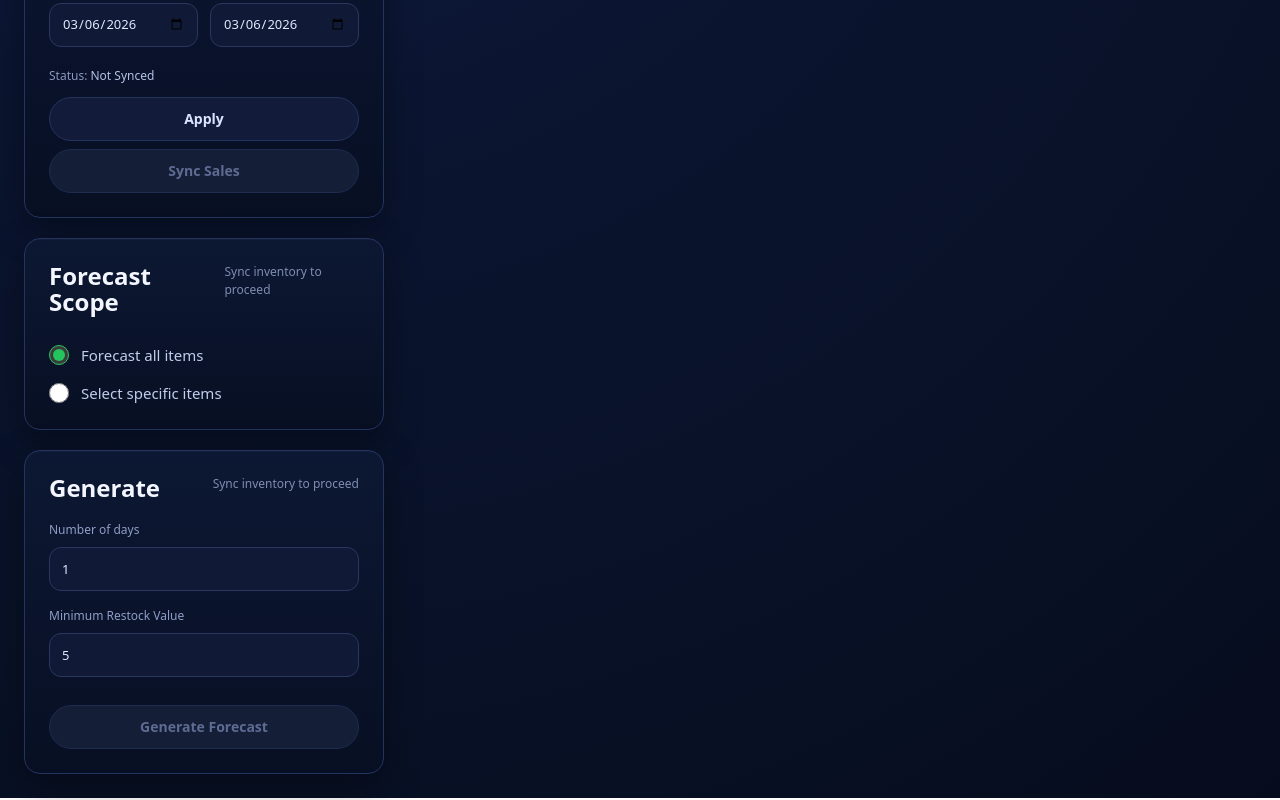
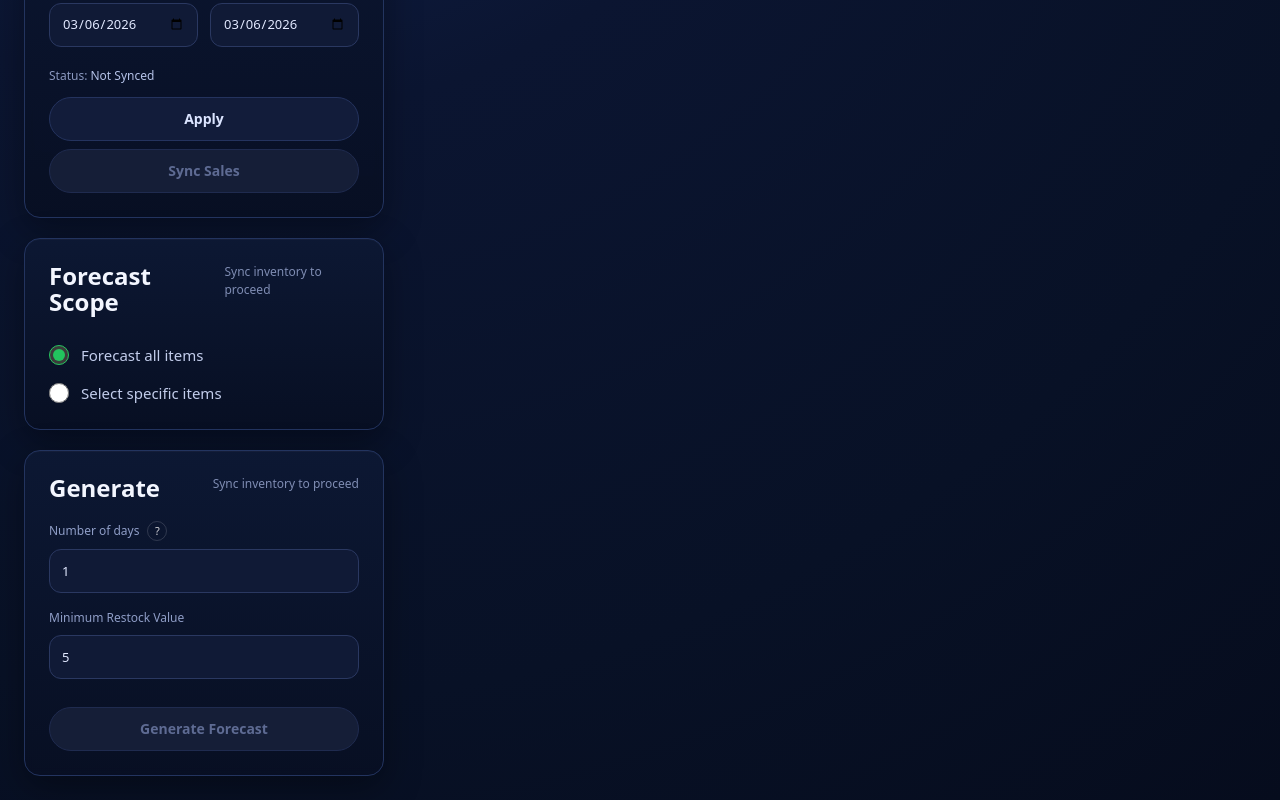
Before and after one commit to Ahmedmostafaa16/merchy-frontend, a React (Create React App) app: page / in a window 1280 px wide. Shown: the part 476-1276 px from the top of the page. Built offline with nearby package versions, Linux system fonts and the light colour scheme.

Commit message:
Add dismissible helper popup for Number of Days input to improve UX

```diff
--- a/src/pages/Dashboard.jsx
+++ b/src/pages/Dashboard.jsx
@@ -61,8 +61,10 @@ const Dashboard = () => {
   const [forecastData, setForecastData] = useState([]);
   const [rawTableSearch, setRawTableSearch] = useState("");
   const [rawTableStatusFilter, setRawTableStatusFilter] = useState("all");
+  const [showDaysHelp, setShowDaysHelp] = useState(false);
   const itemSearchBoxRef = useRef(null);
   const breakdownRequestRef = useRef(0);
+  const daysHelpRef = useRef(null);
   const canShowKpis = inventorySynced && salesSynced;
 
   const extractMetricValue = useCallback((payload) => {
@@ -378,6 +380,25 @@ const Dashboard = () => {
       document.removeEventListener("touchstart", handlePointerDown);
     };
   }, []);
+
+  useEffect(() => {
+    const handleOutsideClick = (event) => {
+      if (!daysHelpRef.current) return;
+      if (!daysHelpRef.current.contains(event.target)) {
+        setShowDaysHelp(false);
+      }
+    };
+
+    if (showDaysHelp) {
+      document.addEventListener("mousedown", handleOutsideClick);
+      document.addEventListener("touchstart", handleOutsideClick);
+    }
+
+    return () => {
+      document.removeEventListener("mousedown", handleOutsideClick);
+      document.removeEventListener("touchstart", handleOutsideClick);
+    };
+  }, [showDaysHelp]);
 
   useEffect(() => {
     if (!shop) {
@@ -920,8 +941,39 @@ const Dashboard = () => {
                 <p className="panel-note">Sync inventory to proceed</p>
               </div>
 
-              <div className="mt-5">
-                <label className="field-label mb-2 block">Number of days</label>
+              <div className="relative mt-5" ref={daysHelpRef}>
+                <div className="mb-2 flex items-center gap-2">
+                  <label className="field-label">Number of days</label>
+                  <button
+                    type="button"
+                    aria-label="How number of days works"
+                    onClick={() => setShowDaysHelp((prev) => !prev)}
+                    className="inline-flex h-5 min-w-5 items-center justify-center rounded-full border border-white/15 text-[11px] text-zinc-300 transition-colors hover:border-white/30 hover:text-white"
+                  >
+                    ?
+                  </button>
+                </div>
+                {showDaysHelp ? (
+                  <div className="absolute left-0 top-[calc(100%+8px)] z-30 w-[320px] max-w-[calc(100vw-3rem)] rounded-xl border border-white/15 bg-[#0f1528] p-3 shadow-[0_10px_30px_rgba(0,0,0,0.35)]">
+                    <div className="mb-1 flex items-start justify-between gap-3">
+                      <p className="text-sm font-semibold text-[#e7ecff]">How long should this stock last?</p>
+                      <button
+                        type="button"
+                        aria-label="Close number of days help"
+                        onClick={() => setShowDaysHelp(false)}
+                        className="text-xs text-zinc-400 transition-colors hover:text-white"
+                      >
+                        x
+                      </button>
+                    </div>
+                    <p className="text-xs leading-5 text-zinc-300">
+                      Enter the number of days you want your inventory to cover. This helps generate a better restock estimate.
+                    </p>
+                    <p className="mt-1 text-[11px] text-zinc-400">
+                      Example: 30 means you want enough stock for the next 30 days.
+                    </p>
+                  </div>
+                ) : null}
                 <input
                   type="number"
                   step={1}
```
